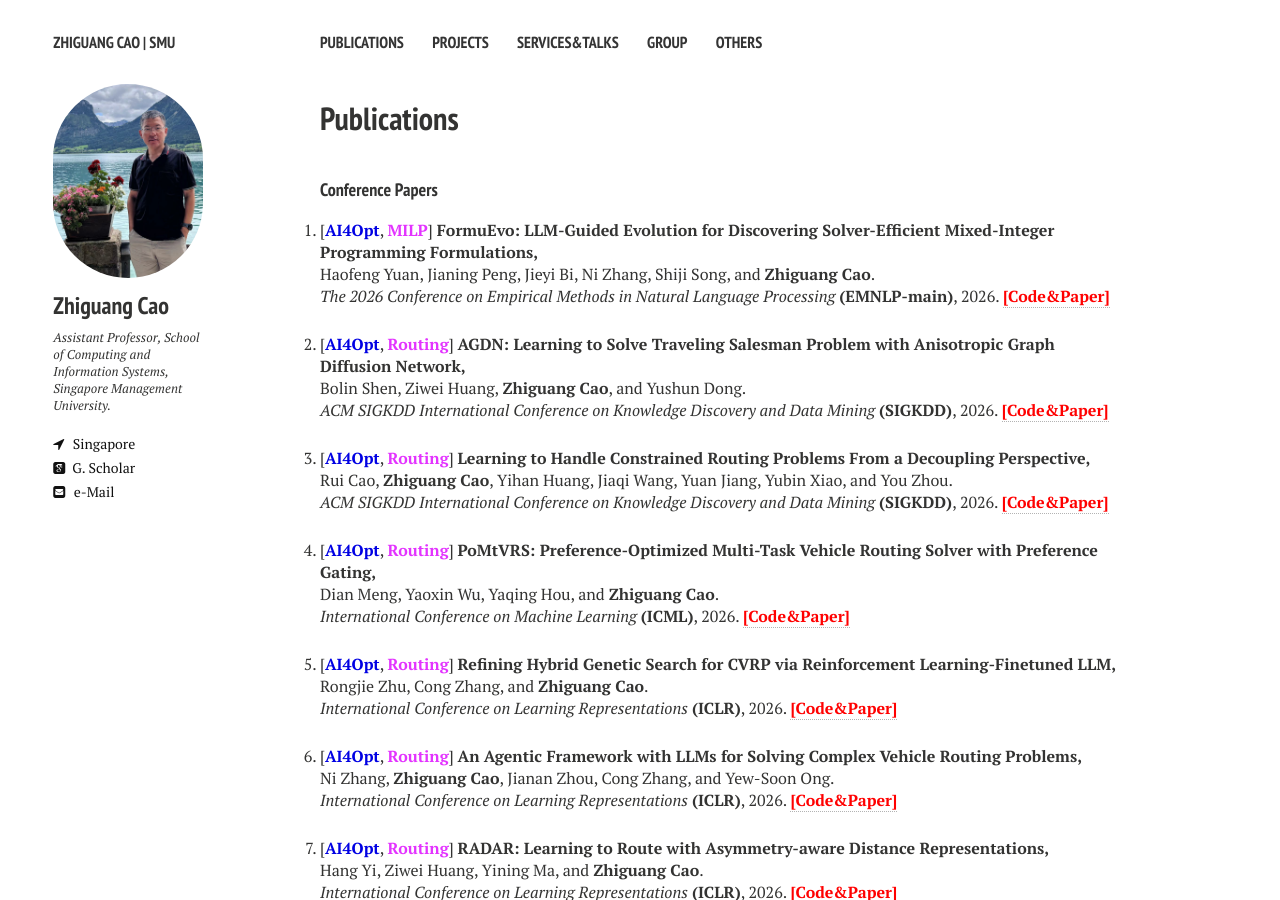
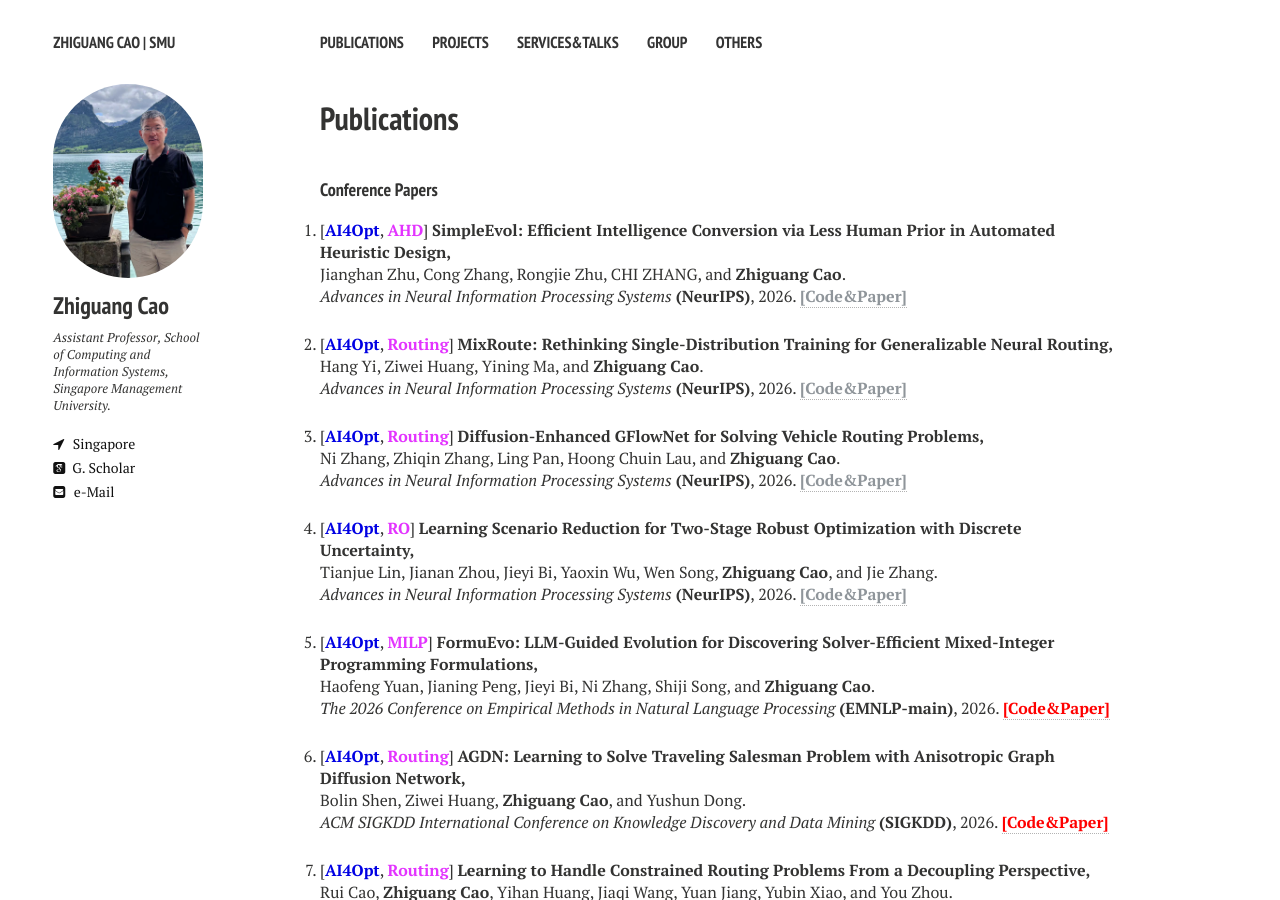
Before and after one commit to zhiguangcaosg/zhiguangcaosg.github.io, a Jekyll site: the page built from publications.md, in a window 1280 px wide and 900 px high. Built offline with Jekyll 4.4.1, drawn with Linux system fonts in a browser that asks for light colours; nearby versions of some CDN libraries.

Commit message:
Update publications.html

```diff
--- a/_layouts/publications.html
+++ b/_layouts/publications.html
@@ -92,6 +92,38 @@ div.bibtex pre { font-size: 75%; overflow: auto;  width: 100%; padding: 0em 0em;
 
 <li>
 <p>
+[<font color="#0000E3"><b>AI4Opt</b></font>, <font color="#E333FF"><b>AHD</b></font>] <b>SimpleEvol: Efficient Intelligence Conversion via Less Human Prior in Automated Heuristic Design,</b>
+<br> Jianghan Zhu, Cong Zhang, Rongjie Zhu, CHI ZHANG, and <b>Zhiguang Cao</b>.<br>
+<i>Advances in Neural Information Processing Systems</i> <b>(NeurIPS)</b>, 2026. <a href="https://zhiguangcaosg.github.io/publications/"> <font color="#8F959A"><b>[Code&Paper]</b> </font></a>
+</p>
+</li>
+
+<li>
+<p>
+[<font color="#0000E3"><b>AI4Opt</b></font>, <font color="#E333FF"><b>Routing</b></font>] <b>MixRoute: Rethinking Single-Distribution Training for Generalizable Neural Routing,</b>
+<br> Hang Yi, Ziwei Huang, Yining Ma, and <b>Zhiguang Cao</b>.<br>
+<i>Advances in Neural Information Processing Systems</i> <b>(NeurIPS)</b>, 2026. <a href="https://zhiguangcaosg.github.io/publications/"> <font color="#8F959A"><b>[Code&Paper]</b> </font></a>
+</p>
+</li>
+
+<li>
+<p>
+[<font color="#0000E3"><b>AI4Opt</b></font>, <font color="#E333FF"><b>Routing</b></font>] <b>Diffusion-Enhanced GFlowNet for Solving Vehicle Routing Problems,</b>
+<br> Ni Zhang, Zhiqin Zhang, Ling Pan, Hoong Chuin Lau, and <b>Zhiguang Cao</b>.<br>
+<i>Advances in Neural Information Processing Systems</i> <b>(NeurIPS)</b>, 2026. <a href="https://zhiguangcaosg.github.io/publications/"> <font color="#8F959A"><b>[Code&Paper]</b> </font></a>
+</p>
+</li>
+
+<li>
+<p>
+[<font color="#0000E3"><b>AI4Opt</b></font>, <font color="#E333FF"><b>RO</b></font>] <b>Learning Scenario Reduction for Two-Stage Robust Optimization with Discrete Uncertainty,</b>
+<br> Tianjue Lin, Jianan Zhou, Jieyi Bi, Yaoxin Wu, Wen Song,  <b>Zhiguang Cao</b>, and Jie Zhang.<br>
+<i>Advances in Neural Information Processing Systems</i> <b>(NeurIPS)</b>, 2026. <a href="https://zhiguangcaosg.github.io/publications/"> <font color="#8F959A"><b>[Code&Paper]</b> </font></a>
+</p>
+</li>
+
+<li>
+<p>
 [<font color="#0000E3"><b>AI4Opt</b></font>, <font color="#E333FF"><b>MILP</b></font>] <b>FormuEvo: LLM-Guided Evolution for Discovering Solver-Efficient Mixed-Integer Programming Formulations,</b>
 <br> Haofeng Yuan, Jianing Peng, Jieyi Bi, Ni Zhang, Shiji Song, and <b>Zhiguang Cao</b>.<br>
 <i>The 2026 Conference on Empirical Methods in Natural Language Processing</i> <b>(EMNLP-main)</b>, 2026. <a href="https://github.com/Xyz-yuanhf/formuevo" target="_blank"> <font color="#FF0000"><b>[Code&Paper]</b> </font></a>
```
